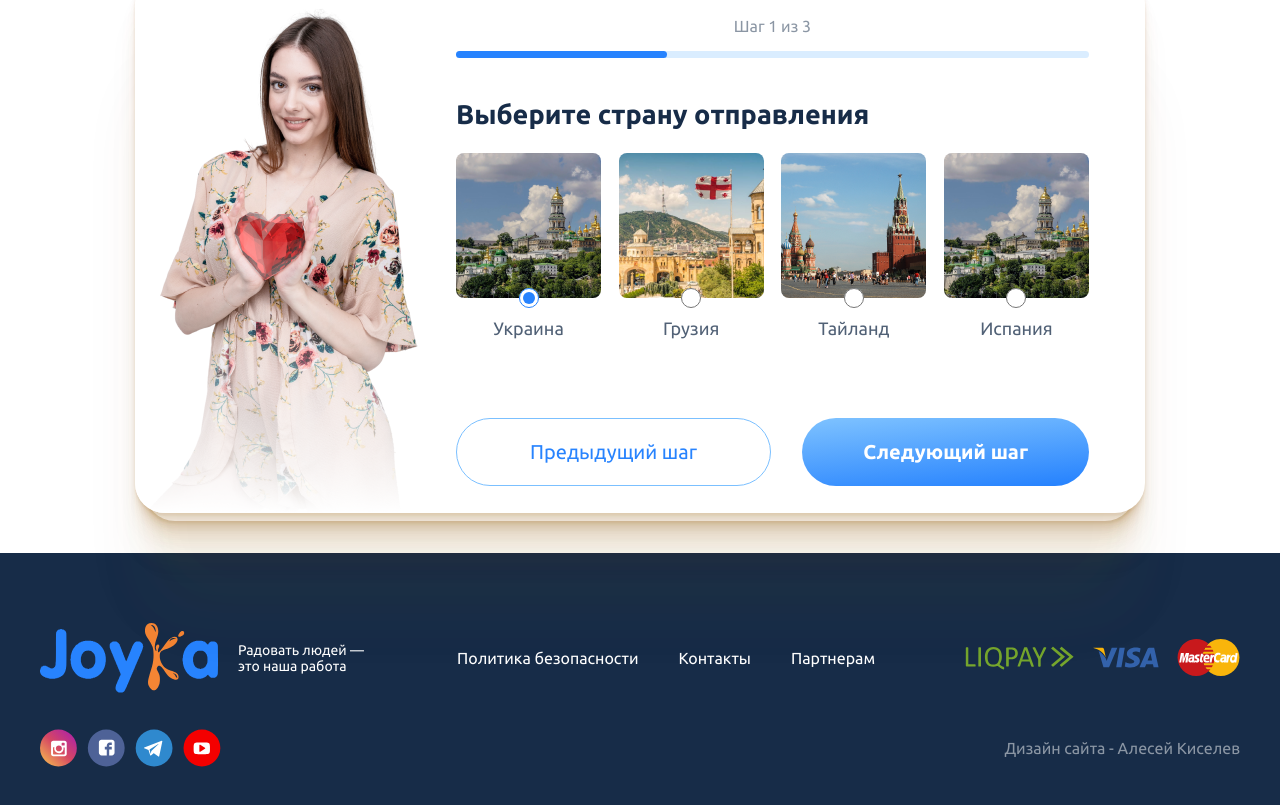
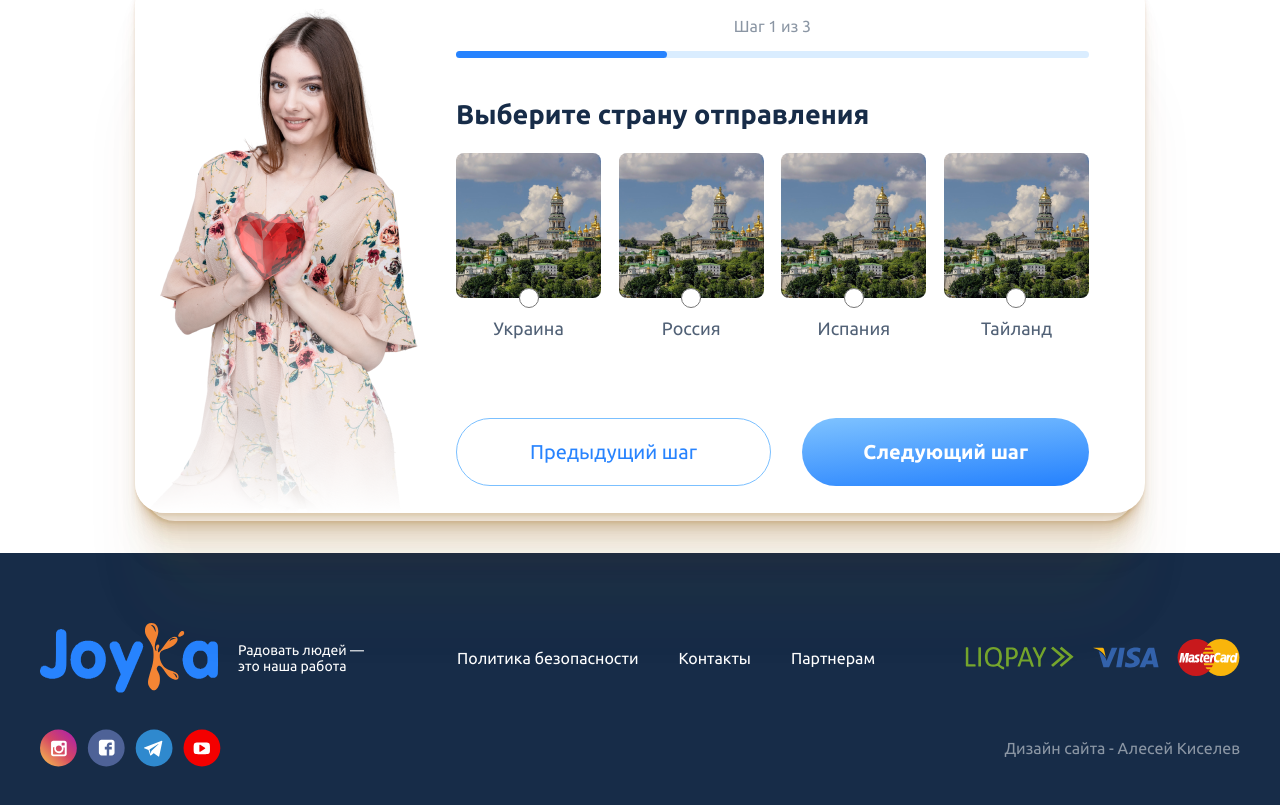
Before and after one commit to xstapix/exLabLayout, a Vue app: page / in a window 1280 px wide. Shown: the part 3419-4224 px from the top of the page. Built offline with nearby package versions, Linux system fonts and the light colour scheme; a web font is replaced by a local one.

Commit message:
fix quiz

```diff
--- a/src/App.vue
+++ b/src/App.vue
@@ -15,30 +15,70 @@
         question: 'Выберите страну отправления',
         answer: null,
         options: [
-          'Украина',
-          'Грузия',
-          'Тайланд',
-          'Испания'
+          {
+            name: 'Украина',
+            id: 'uk',
+            value: 0
+          },
+          {
+            name: 'Россия',
+            id: 'ru',
+            value: 1
+          },
+          {
+            name: 'Испания',
+            id: 'spa',
+            value: 2
+          },
+          {
+            name: 'Тайланд',
+            id: 'tad',
+            value: 3
+          }
         ]
       },
       {
         question: 'Выберите город отправления',
         answer: null,
         options: [
-          'Москва',
-          'Сочи',
-          'Воронеж',
-          'Краснодар'
+          {
+            name: 'Москва',
+            id: 'msk'
+          },
+          {
+            name: 'Сочи',
+            id: 'sch'
+          },
+          {
+            name: 'Воронеж',
+            id: 'vrn'
+          },
+          {
+            name: 'Краснодар',
+            id: 'kdr'
+          }
         ]
       },
       {
         question: 'Да?',
         answer: null,
         options: [
-          'Нет',
-          'Незнаю',
-          'Воронеж',
-          'Краснодар'
+          {
+            name: 'Да',
+            id: 'yes'
+          },
+          {
+            name: 'Нет',
+            id: 'no'
+          },
+          {
+            name: 'Может',
+            id: 'mb'
+          },
+          {
+            name: 'Не знаю',
+            id: 'dkn'
+          }
         ]
       }
     ]
@@ -49,21 +89,16 @@
   const handlerNextButton = () => {
     if (state.quizActiveQuestion !== state.quizQuestions.length-1) {
       state.quizActiveQuestion++
-    console.log(state.quizQuestions[state.quizActiveQuestion]);
-    console.log(state.quizActiveQuestion);
     }
   }
 
   const handlerPrevButton = () => {
     if (state.quizActiveQuestion !== 0) {
       state.quizActiveQuestion--
-    console.log(state.quizQuestions[state.quizActiveQuestion]);
-    console.log(state.quizActiveQuestion);
     }
   }
 
   const handlerSelectAnswer = (e) => {
-
     state.quizQuestions[state.quizActiveQuestion].answer = e.target.value
     console.log(state.quizQuestions[state.quizActiveQuestion]);
     console.log(state.quizActiveQuestion);
@@ -175,25 +210,19 @@
         <div>
           <p class="quiz_body_options_title">{{ state.quizQuestions[state.quizActiveQuestion].question }}</p>
           <div class="DF JCSB">
-            <label for='f' class="quiz_body_options_item_preview">
-              <img class="quiz_body_options_item_preview-img" src="/Rectangle 1757.png" alt="country">
-              <input class="quiz_body_options_item-check" @click="handlerSelectAnswer" id="f" name="city" value="0" type="radio" checked>
-              <p class="quiz_body_options_item-name">{{state.quizQuestions[state.quizActiveQuestion].options[0]}}</p>
-            </label>
-            <label for='s' class="quiz_body_options_item_preview">
-              <img class="quiz_body_options_item_preview-img" src="/Rectangle 1758.png" alt="country">
-              <input class="quiz_body_options_item-check" @click="handlerSelectAnswer" id="s" name="city" value="1" type="radio">
-              <p class="quiz_body_options_item-name">{{state.quizQuestions[state.quizActiveQuestion].options[1]}}</p>
-            </label>
-            <label for='t' class="quiz_body_options_item_preview">
-              <img class="quiz_body_options_item_preview-img" src="/Rectangle 1759.png" alt="country">
-              <input class="quiz_body_options_item-check" @click="handlerSelectAnswer" id="t" name="city" value="2" type="radio">
-              <p class="quiz_body_options_item-name">{{state.quizQuestions[state.quizActiveQuestion].options[2]}}</p>
-            </label>
-            <label for='fo' class="quiz_body_options_item_preview">
-              <img class="quiz_body_options_item_preview-img" src="/Rectangle 1757.png" alt="country">
-              <input class="quiz_body_options_item-check" @click="handlerSelectAnswer" id="fo" name="city" value="3" type="radio">
-              <p class="quiz_body_options_item-name">{{state.quizQuestions[state.quizActiveQuestion].options[3]}}</p>
+            <label
+              v-for="item in state.quizQuestions[state.quizActiveQuestion].options"
+              :for='item.id'
+              class="quiz_body_options_item_preview">
+              <img
+                class="quiz_body_options_item_preview-img"
+                src="/Rectangle 1757.png" alt="country">
+              <input
+                class="quiz_body_options_item-check"
+                @click="handlerSelectAnswer"
+                :id='item.id' name="city" :value='item.value' type="radio"
+                :checked='state.quizQuestions[state.quizActiveQuestion].answer === null ? false : true'>
+              <p class="quiz_body_options_item-name">{{item.name}}</p>
             </label>
           </div>
           <div class="DF JCSB quiz_margin_button_fix">
```
